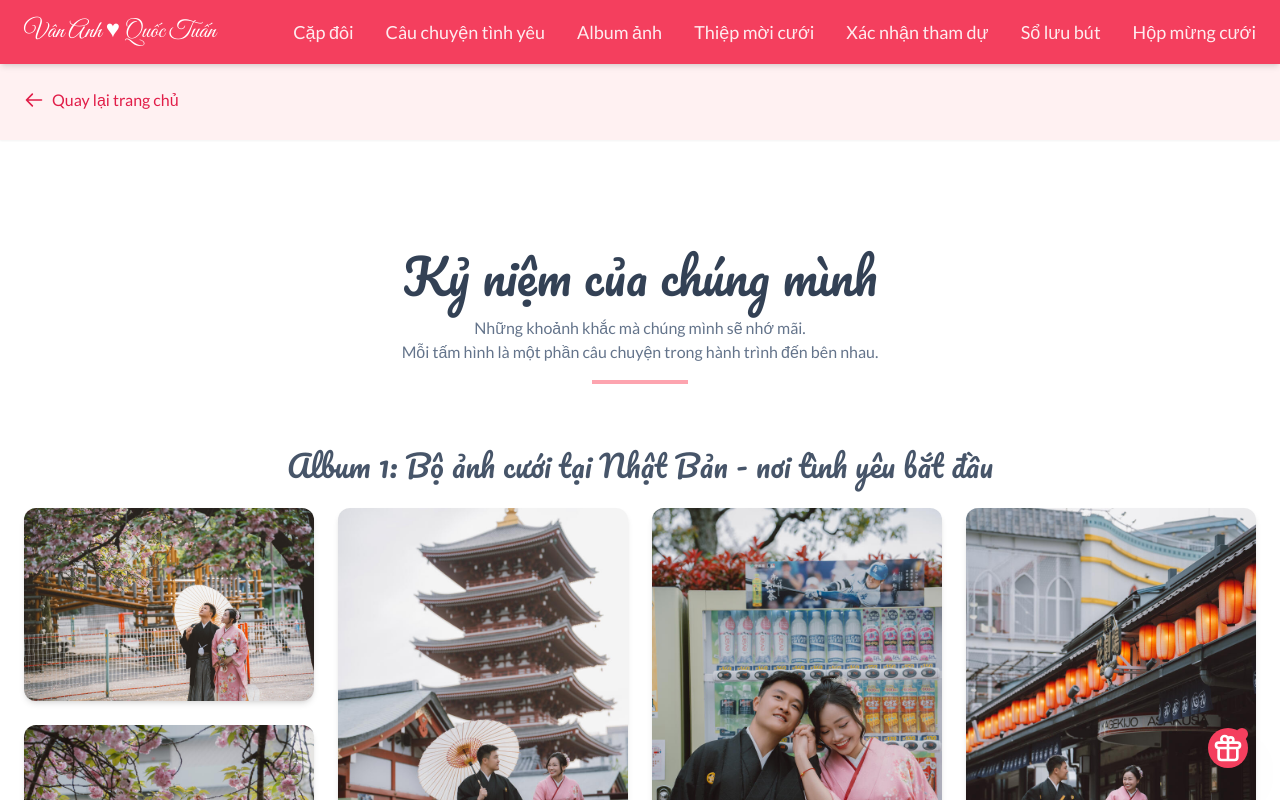
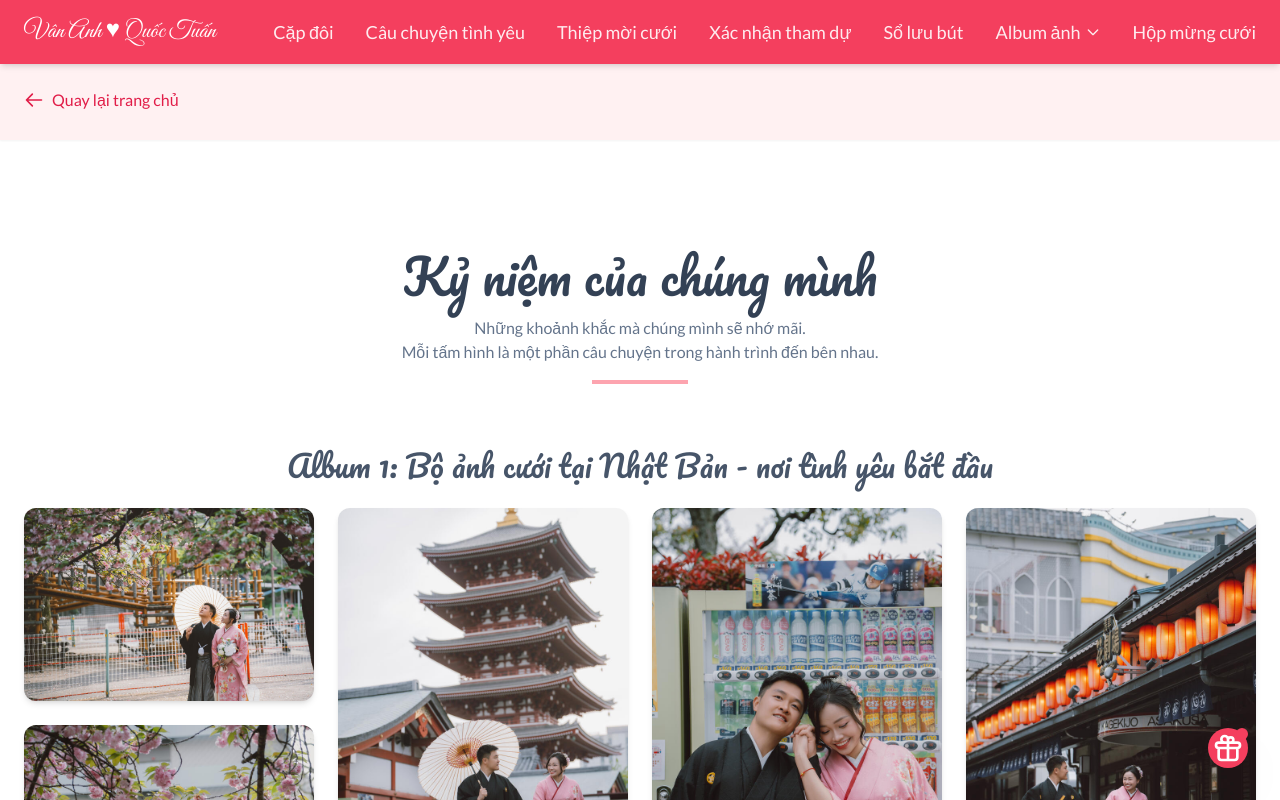
Before and after one commit to nqtuan11192/nqtuan11192.github.io, a React (Vite) app: page /album in a window 1280 px wide. Shown: the top 800 px of the page. Built offline with nearby package versions, Linux system fonts and the light colour scheme.

Commit message:
Add dropdown menu for albums

```diff
--- a/components/Header.tsx
+++ b/components/Header.tsx
@@ -5,18 +5,26 @@ const navLinks = [
   // { href: '#hero', label: 'Home' },
   { href: '/#couple', label: 'Cặp đôi', isAnchor: true },
   { href: '/#story', label: 'Câu chuyện tình yêu', isAnchor: true },
-  { href: '/#album', label: 'Album ảnh', isAnchor: true },
+  // Album link removed - now using dropdown
   { href: '/#event', label: 'Thiệp mời cưới', isAnchor: true },
   { href: '/#rsvp', label: 'Xác nhận tham dự', isAnchor: true },
   { href: '/#guestbook', label: 'Sổ lưu bút', isAnchor: true },
 ];
 
+const albumLinks = [
+  { href: '/album#album-1', label: 'Album 1: Nhật Bản' },
+  { href: '/album#album-2', label: 'Album 2: Việt Nam' },
+  { href: '/album#album-3', label: 'Album 3: Chuyến đi' },
+];
+
 
 const Header: React.FC = () => {
   const [isMenuOpen, setIsMenuOpen] = useState(false);
+  const [isAlbumDropdownOpen, setIsAlbumDropdownOpen] = useState(false);
 
   const handleLinkClick = () => {
     setIsMenuOpen(false);
+    setIsAlbumDropdownOpen(false);
   };
 
   const handleGiftBoxClick = (e: React.MouseEvent) => {
@@ -36,7 +44,7 @@ const Header: React.FC = () => {
             Vân Anh &#9829; Quốc Tuấn
           </Link>
         </div>
-        <nav className="hidden md:flex space-x-8">
+        <nav className="hidden md:flex space-x-8 items-center">
           {navLinks.map((link) => (
             link.isAnchor ? (
               <a
@@ -56,13 +64,42 @@ const Header: React.FC = () => {
               </Link>
             )
           ))}
+
+          {/* Album Dropdown */}
+          <div
+            className="relative"
+            onMouseEnter={() => setIsAlbumDropdownOpen(true)}
+            onMouseLeave={() => setIsAlbumDropdownOpen(false)}
+          >
+            <a
+              href="/#album"
+              className="text-white/90 hover:text-white transition-colors duration-300 font-medium text-lg flex items-center gap-1"
+            >
+              Album ảnh
+              <svg xmlns="http://www.w3.org/2000/svg" className="h-4 w-4" fill="none" viewBox="0 0 24 24" stroke="currentColor">
+                <path strokeLinecap="round" strokeLinejoin="round" strokeWidth={2} d="M19 9l-7 7-7-7" />
+              </svg>
+            </a>
+            {isAlbumDropdownOpen && (
+              <div className="absolute top-full left-0 mt-2 bg-rose-100 rounded-lg shadow-xl py-2 min-w-[200px] before:content-[''] before:absolute before:bottom-full before:left-0 before:right-0 before:h-2">
+                {albumLinks.map((album) => (
+                  <Link
+                    key={album.href}
+                    to={album.href}
+                    onClick={handleLinkClick}
+                    className="block px-4 py-2 text-slate-700 hover:bg-rose-200 hover:text-rose-600 transition-colors duration-200"
+                  >
+                    {album.label}
+                  </Link>
+                ))}
+              </div>
+            )}
+          </div>
+
           <button
             onClick={handleGiftBoxClick}
             className="text-white/90 hover:text-white transition-colors duration-300 font-medium text-lg flex items-center gap-1"
           >
-            {/* <svg xmlns="http://www.w3.org/2000/svg" className="h-8 w-8" fill="none" viewBox="0 0 24 24" stroke="currentColor">
-              <path strokeLinecap="round" strokeLinejoin="round" strokeWidth={2} d="M12 8v13m0-13V6a2 2 0 112 2h-2zm0 0V5.5A2.5 2.5 0 109.5 8H12zm-7 4h14M5 12a2 2 0 110-4h14a2 2 0 110 4M5 12v7a2 2 0 002 2h10a2 2 0 002-2v-7" />
-            </svg> */}
             Hộp mừng cưới
           </button>
         </nav>
@@ -104,13 +141,38 @@ const Header: React.FC = () => {
               </Link>
             )
           ))}
+
+          {/* Mobile Album Dropdown */}
+          <div className="w-full">
+            <button
+              onClick={() => setIsAlbumDropdownOpen(!isAlbumDropdownOpen)}
+              className="text-white/90 hover:text-white transition-colors duration-300 font-medium text-lg flex items-center gap-1 justify-center w-full"
+            >
+              Album ảnh
+              <svg xmlns="http://www.w3.org/2000/svg" className={`h-4 w-4 transition-transform ${isAlbumDropdownOpen ? 'rotate-180' : ''}`} fill="none" viewBox="0 0 24 24" stroke="currentColor">
+                <path strokeLinecap="round" strokeLinejoin="round" strokeWidth={2} d="M19 9l-7 7-7-7" />
+              </svg>
+            </button>
+            {isAlbumDropdownOpen && (
+              <div className="mt-2 space-y-2">
+                {albumLinks.map((album) => (
+                  <Link
+                    key={album.href}
+                    to={album.href}
+                    onClick={handleLinkClick}
+                    className="block text-white/80 hover:text-white transition-colors duration-200 text-base"
+                  >
+                    {album.label}
+                  </Link>
+                ))}
+              </div>
+            )}
+          </div>
+
           <button
             onClick={handleGiftBoxClick}
             className="text-white/90 hover:text-white transition-colors duration-300 font-medium text-lg flex items-center gap-2"
           >
-            {/* <svg xmlns="http://www.w3.org/2000/svg" className="h-8 w-8" fill="none" viewBox="0 0 24 24" stroke="currentColor">
-              <path strokeLinecap="round" strokeLinejoin="round" strokeWidth={2} d="M12 8v13m0-13V6a2 2 0 112 2h-2zm0 0V5.5A2.5 2.5 0 109.5 8H12zm-7 4h14M5 12a2 2 0 110-4h14a2 2 0 110 4M5 12v7a2 2 0 002 2h10a2 2 0 002-2v-7" />
-            </svg> */}
             Hộp mừng cưới
           </button>
         </nav>
--- a/components/PhotoAlbum.tsx
+++ b/components/PhotoAlbum.tsx
@@ -258,7 +258,7 @@ const PhotoAlbum: React.FC = () => {
           </div>
 
           {/* First Gallery */}
-          <div className="mb-16">
+          <div id="album-1" className="mb-16">
             <h3 className="font-vietnamese-script text-xl md:text-3xl text-slate-600 mb-6 text-center">
               Album 1: Bộ ảnh cưới tại Nhật Bản - nơi tình yêu bắt đầu
             </h3>
@@ -281,7 +281,7 @@ const PhotoAlbum: React.FC = () => {
           </div>
 
           {/* Second Gallery */}
-          <div>
+          <div id="album-2">
             <h3 className="font-vietnamese-script text-xl md:text-3xl text-slate-600 mb-6 text-center">
               Album 2: Bộ ảnh cưới tại Việt Nam
             </h3>
@@ -304,7 +304,7 @@ const PhotoAlbum: React.FC = () => {
           </div>
 
           {/* Third Gallery */}
-          <div className="mt-16">
+          <div id="album-3" className="mt-16">
             <h3 className="font-vietnamese-script text-xl md:text-3xl text-slate-600 mb-6 text-center">
               Album 3: Những chuyến đi bên nhau
             </h3>
--- a/components/PhotoAlbumPage.tsx
+++ b/components/PhotoAlbumPage.tsx
@@ -1,12 +1,24 @@
 import React, { useEffect } from 'react';
-import { Link } from 'react-router-dom';
+import { Link, useLocation } from 'react-router-dom';
 import PhotoAlbum from './PhotoAlbum';
 
 const PhotoAlbumPage: React.FC = () => {
-    // Scroll to top when component mounts
+    const location = useLocation();
+
+    // Scroll to top or hash when component mounts
     useEffect(() => {
-        window.scrollTo(0, 0);
-    }, []);
+        if (location.hash) {
+            // Wait a bit for the page to render before scrolling
+            setTimeout(() => {
+                const element = document.getElementById(location.hash.substring(1));
+                if (element) {
+                    element.scrollIntoView({ behavior: 'smooth' });
+                }
+            }, 100);
+        } else {
+            window.scrollTo(0, 0);
+        }
+    }, [location]);
 
     return (
         <div className="min-h-screen bg-white">
```
